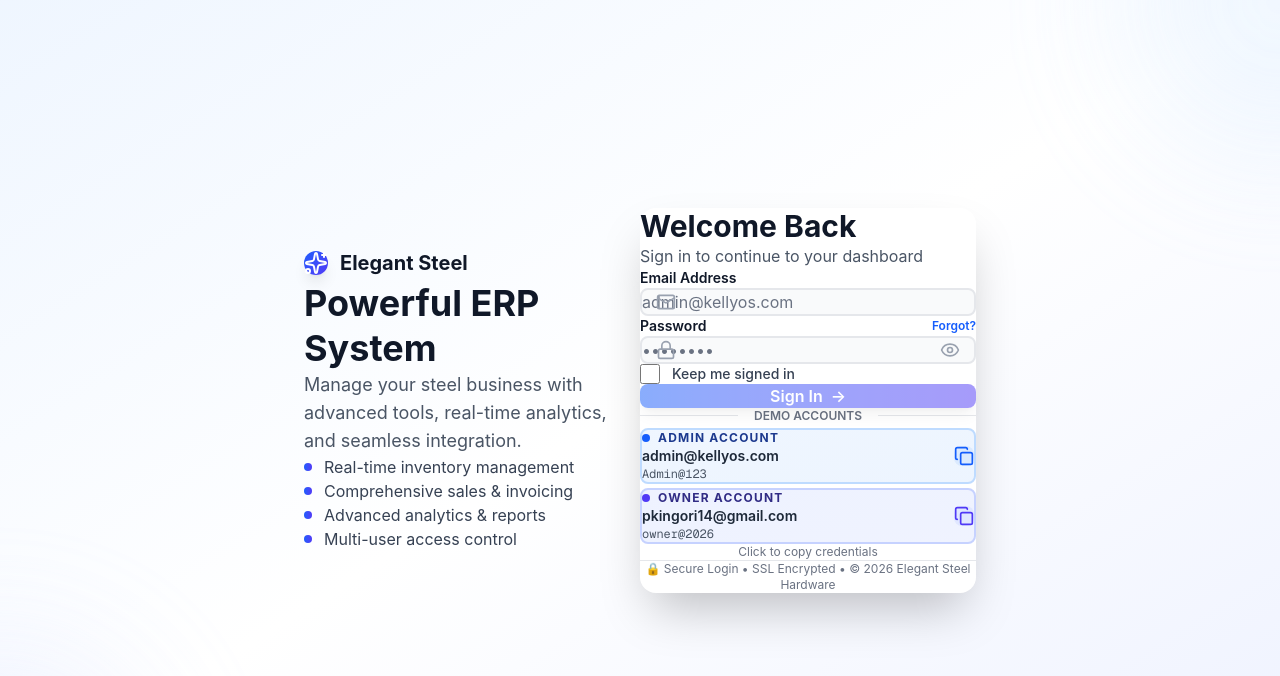
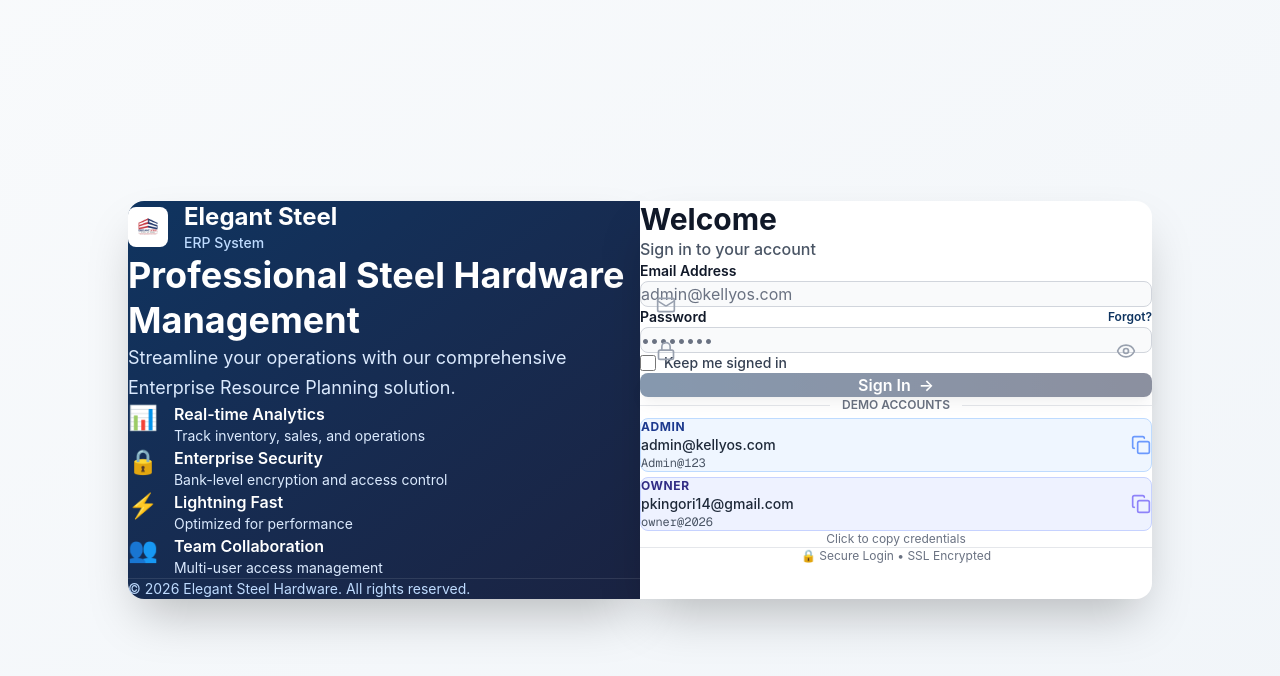
Before and after one commit to kellyworkos00-droid/elegant-140, a Next.js app: page /login in a window 1280 px wide. Shown: the top 676 px of the page. Built offline with nearby package versions, Linux system fonts and the light colour scheme.

Commit message:
Fix: Professional enterprise login UI with corporate design

```diff
--- a/app/login/page.tsx
+++ b/app/login/page.tsx
@@ -4,7 +4,7 @@ import { FormEvent, useState } from "react";
 import { useRouter } from "next/navigation";
 import Image from "next/image";
 import toast from "react-hot-toast";
-import { Lock, Mail, Loader2, Eye, EyeOff, Copy, Check, Sparkles } from "lucide-react";
+import { Lock, Mail, Loader2, Eye, EyeOff, Copy, Check } from "lucide-react";
 
 export default function LoginPage() {
   const router = useRouter();
@@ -50,112 +50,132 @@ export default function LoginPage() {
   };
 
   return (
-    <div className="min-h-screen bg-gradient-to-br from-blue-50 via-white to-indigo-50 flex items-center justify-center p-4 relative overflow-hidden">
-      {/* Animated Background Elements */}
-      <div className="absolute -top-40 -right-40 w-80 h-80 bg-blue-200/30 rounded-full blur-3xl animate-pulse"></div>
-      <div className="absolute -bottom-40 -left-40 w-80 h-80 bg-indigo-200/30 rounded-full blur-3xl animate-pulse animation-delay-2000"></div>
-
-      <div className="relative z-10 w-full max-w-2xl">
-        <div className="grid md:grid-cols-2 gap-8 md:gap-0 items-center">
-          {/* Left Side - Branding (Hidden on mobile) */}
-          <div className="hidden md:flex flex-col justify-center pl-8">
-            <div className="space-y-6">
-              <div className="inline-flex items-center gap-3 w-fit">
-                <div className="p-3 bg-gradient-to-br from-blue-600 to-indigo-600 rounded-xl shadow-lg">
-                  <Sparkles className="w-6 h-6 text-white" />
+    <div className="min-h-screen bg-gradient-to-br from-slate-50 to-slate-100 flex items-center justify-center p-4">
+      <div className="w-full max-w-5xl">
+        <div className="grid lg:grid-cols-2 gap-0 items-stretch">
+          {/* Left Panel - Branding */}
+          <div className="hidden lg:flex flex-col justify-between p-12 bg-gradient-to-br from-[#0f3460] to-[#1a2342] rounded-l-2xl shadow-2xl">
+            <div>
+              <div className="flex items-center gap-4 mb-12">
+                <div className="p-3 bg-white/10 rounded-xl backdrop-blur-sm">
+                  <Image
+                    src="/logo.png"
+                    alt="Elegant Steel"
+                    width={40}
+                    height={40}
+                    priority
+                    className="rounded-lg"
+                  />
                 </div>
-                <span className="font-bold text-xl text-gray-900">Elegant Steel</span>
+                <div>
+                  <h1 className="text-2xl font-bold text-white">Elegant Steel</h1>
+                  <p className="text-blue-200 text-sm font-medium">ERP System</p>
+                </div>
               </div>
 
+              <div className="space-y-8">
                 <div>
-                <h2 className="text-4xl font-bold text-gray-900 leading-tight mb-3">
-                  Powerful ERP System
+                  <h2 className="text-4xl font-bold text-white mb-4 leading-tight">
+                    Professional Steel Hardware Management
                   </h2>
-                <p className="text-lg text-gray-600">
-                  Manage your steel business with advanced tools, real-time analytics, and seamless integration.
+                  <p className="text-blue-100 text-lg leading-relaxed">
+                    Streamline your operations with our comprehensive Enterprise Resource Planning solution.
                   </p>
                 </div>
 
-              <div className="space-y-3 pt-4">
+                <div className="space-y-4">
                   {[
-                  "Real-time inventory management",
-                  "Comprehensive sales & invoicing",
-                  "Advanced analytics & reports",
-                  "Multi-user access control"
-                ].map((item, i) => (
-                  <div key={i} className="flex items-center gap-3 text-gray-700">
-                    <div className="w-2 h-2 bg-gradient-to-r from-blue-600 to-indigo-600 rounded-full"></div>
-                    {item}
+                    { icon: "📊", title: "Real-time Analytics", desc: "Track inventory, sales, and operations" },
+                    { icon: "🔒", title: "Enterprise Security", desc: "Bank-level encryption and access control" },
+                    { icon: "⚡", title: "Lightning Fast", desc: "Optimized for performance" },
+                    { icon: "👥", title: "Team Collaboration", desc: "Multi-user access management" }
+                  ].map((feature, i) => (
+                    <div key={i} className="flex items-start gap-4">
+                      <span className="text-2xl flex-shrink-0">{feature.icon}</span>
+                      <div>
+                        <p className="text-white font-semibold">{feature.title}</p>
+                        <p className="text-blue-100 text-sm">{feature.desc}</p>
+                      </div>
                     </div>
                   ))}
                 </div>
               </div>
             </div>
 
-          {/* Right Side - Login Form */}
-          <div className="bg-white rounded-2xl shadow-2xl p-8 md:p-10">
-            {/* Header */}
-            <div className="text-center md:text-left mb-8">
-              <div className="flex md:hidden justify-center mb-6">
+            <div className="pt-8 border-t border-white/10">
+              <p className="text-blue-200 text-sm">
+                © 2026 Elegant Steel Hardware. All rights reserved.
+              </p>
+            </div>
+          </div>
+
+          {/* Right Panel - Login Form */}
+          <div className="bg-white p-8 lg:p-12 rounded-r-2xl shadow-2xl">
+            {/* Mobile Logo */}
+            <div className="lg:hidden text-center mb-8">
               <Image
                 src="/logo.png"
                 alt="Elegant Steel"
-                  width={56}
-                  height={56}
+                width={48}
+                height={48}
                 priority
-                  className="rounded-lg"
+                className="rounded-lg mx-auto mb-4"
               />
-              </div>
-              <h1 className="text-3xl font-bold text-gray-900 mb-2">Welcome Back</h1>
-              <p className="text-gray-600">Sign in to continue to your dashboard</p>
+              <h1 className="text-2xl font-bold text-gray-900">Elegant Steel</h1>
             </div>
 
-            {/* Form */}
-            <form onSubmit={handleSubmit} className="space-y-5">
-              {/* Email Input */}
+            {/* Header */}
+            <div className="mb-8">
+              <h2 className="text-3xl font-bold text-gray-900 mb-2">Welcome</h2>
+              <p className="text-gray-600 font-medium">Sign in to your account</p>
+            </div>
+
+            {/* Login Form */}
+            <form onSubmit={handleSubmit} className="space-y-6">
+              {/* Email */}
               <div>
                 <label className="block text-sm font-semibold text-gray-900 mb-2">
                   Email Address
                 </label>
-                <div className="relative group">
-                  <Mail className="absolute left-4 top-1/2 -translate-y-1/2 w-5 h-5 text-gray-400 group-focus-within:text-blue-600 transition-colors duration-300" />
+                <div className="relative">
+                  <Mail className="absolute left-4 top-3.5 w-5 h-5 text-gray-400" />
                   <input
                     type="email"
                     value={email}
                     onChange={(e) => setEmail(e.target.value)}
                     placeholder="admin@kellyos.com"
-                    className="w-full pl-12 pr-4 py-3 bg-gray-50 border-2 border-gray-200 rounded-lg text-gray-900 placeholder-gray-500 focus:outline-none focus:bg-white focus:border-blue-500 focus:ring-4 focus:ring-blue-100 transition-all duration-300"
+                    className="w-full pl-12 pr-4 py-2.5 bg-gray-50 border border-gray-300 rounded-lg text-gray-900 placeholder-gray-500 focus:outline-none focus:bg-white focus:border-[#0f3460] focus:ring-2 focus:ring-[#0f3460]/10 transition-all"
                     required
                     disabled={isLoading}
                   />
                 </div>
               </div>
 
-              {/* Password Input */}
+              {/* Password */}
               <div>
                 <div className="flex items-center justify-between mb-2">
                   <label className="block text-sm font-semibold text-gray-900">
                     Password
                   </label>
-                  <a href="#" className="text-xs text-blue-600 hover:text-blue-700 font-semibold transition-colors">
+                  <a href="#" className="text-xs text-[#0f3460] hover:text-[#1a2342] font-semibold">
                     Forgot?
                   </a>
                 </div>
-                <div className="relative group">
-                  <Lock className="absolute left-4 top-1/2 -translate-y-1/2 w-5 h-5 text-gray-400 group-focus-within:text-blue-600 transition-colors duration-300" />
+                <div className="relative">
+                  <Lock className="absolute left-4 top-3.5 w-5 h-5 text-gray-400" />
                   <input
                     type={showPassword ? "text" : "password"}
                     value={password}
                     onChange={(e) => setPassword(e.target.value)}
                     placeholder="••••••••"
-                    className="w-full pl-12 pr-12 py-3 bg-gray-50 border-2 border-gray-200 rounded-lg text-gray-900 placeholder-gray-500 focus:outline-none focus:bg-white focus:border-blue-500 focus:ring-4 focus:ring-blue-100 transition-all duration-300"
+                    className="w-full pl-12 pr-12 py-2.5 bg-gray-50 border border-gray-300 rounded-lg text-gray-900 placeholder-gray-500 focus:outline-none focus:bg-white focus:border-[#0f3460] focus:ring-2 focus:ring-[#0f3460]/10 transition-all"
                     required
                     disabled={isLoading}
                   />
                   <button
                     type="button"
                     onClick={() => setShowPassword(!showPassword)}
-                    className="absolute right-4 top-1/2 -translate-y-1/2 text-gray-400 hover:text-gray-600 transition-colors duration-300"
+                    className="absolute right-4 top-3.5 text-gray-400 hover:text-gray-600 transition-colors"
                     disabled={isLoading}
                   >
                     {showPassword ? <EyeOff size={20} /> : <Eye size={20} />}
@@ -164,10 +184,10 @@ export default function LoginPage() {
               </div>
 
               {/* Remember Me */}
-              <label className="flex items-center gap-3 cursor-pointer pt-2">
+              <label className="flex items-center gap-2 cursor-pointer">
                 <input
                   type="checkbox"
-                  className="w-5 h-5 rounded-lg border-2 border-gray-300 text-blue-600 cursor-pointer accent-blue-600 focus:ring-blue-500 focus:ring-2 transition-colors"
+                  className="w-4 h-4 rounded border-gray-300 text-[#0f3460] cursor-pointer accent-[#0f3460]"
                   disabled={isLoading}
                 />
                 <span className="text-sm font-medium text-gray-700">Keep me signed in</span>
@@ -177,11 +197,11 @@ export default function LoginPage() {
               <button
                 type="submit"
                 disabled={isLoading || !email || !password}
-                className="w-full py-3 px-4 mt-6 bg-gradient-to-r from-blue-600 to-indigo-600 hover:from-blue-700 hover:to-indigo-700 text-white font-semibold rounded-lg transition-all duration-300 flex items-center justify-center gap-2 disabled:opacity-50 disabled:cursor-not-allowed shadow-lg hover:shadow-xl hover:-translate-y-1 active:translate-y-0 transform"
+                className="w-full py-2.5 px-4 mt-8 bg-gradient-to-r from-[#0f3460] to-[#1a2342] hover:from-[#1a2342] hover:to-[#0f3460] text-white font-semibold rounded-lg transition-all duration-300 flex items-center justify-center gap-2 disabled:opacity-50 disabled:cursor-not-allowed shadow-lg hover:shadow-xl"
               >
                 {isLoading ? (
                   <>
-                    <Loader2 className="w-5 h-5 animate-spin" />
+                    <Loader2 className="w-4 h-4 animate-spin" />
                     <span>Signing in...</span>
                   </>
                 ) : (
@@ -194,64 +214,50 @@ export default function LoginPage() {
             </form>
 
             {/* Divider */}
-            <div className="my-7 flex items-center gap-4">
+            <div className="my-8 flex items-center gap-3">
               <div className="flex-1 h-px bg-gray-200"></div>
               <span className="text-xs font-semibold text-gray-500 uppercase">Demo Accounts</span>
               <div className="flex-1 h-px bg-gray-200"></div>
             </div>
 
-            {/* Credential Cards */}
+            {/* Demo Credentials */}
             <div className="space-y-3">
-              {/* Admin Card */}
+              {/* Admin */}
               <button
                 type="button"
                 onClick={() => copyToClipboard("admin@kellyos.com / Admin@123", "admin")}
-                className="w-full p-4 text-left bg-gradient-to-br from-blue-50 to-blue-100/50 border-2 border-blue-200 rounded-lg hover:shadow-md hover:border-blue-400 transition-all duration-300 group"
+                className="w-full p-3 text-left bg-blue-50 border border-blue-200 rounded-lg hover:bg-blue-100 hover:border-blue-300 transition-all group"
               >
                 <div className="flex items-center justify-between gap-3">
-                  <div>
-                    <div className="flex items-center gap-2 mb-1">
-                      <span className="inline-block w-2 h-2 bg-blue-600 rounded-full"></span>
-                      <p className="text-xs font-bold text-blue-900 uppercase tracking-widest">Admin Account</p>
-                    </div>
-                    <p className="text-sm font-semibold text-gray-800">admin@kellyos.com</p>
-                    <p className="text-xs text-gray-600 font-mono mt-0.5">Admin@123</p>
+                  <div className="min-w-0">
+                    <p className="text-xs font-bold text-blue-900 uppercase tracking-wider">Admin</p>
+                    <p className="text-sm font-medium text-gray-800 truncate">admin@kellyos.com</p>
+                    <p className="text-xs text-gray-600 font-mono">Admin@123</p>
                   </div>
                   {copiedCredential === "admin" ? (
-                    <div className="flex-shrink-0 p-2 bg-green-100 rounded-lg">
-                      <Check className="w-5 h-5 text-green-600" />
-                    </div>
+                    <Check className="w-5 h-5 text-green-600 flex-shrink-0" />
                   ) : (
-                    <div className="flex-shrink-0 p-2 bg-blue-100 rounded-lg group-hover:bg-blue-200 transition-colors">
-                      <Copy className="w-5 h-5 text-blue-600" />
-                    </div>
+                    <Copy className="w-5 h-5 text-blue-600 flex-shrink-0 opacity-60 group-hover:opacity-100 transition-opacity" />
                   )}
                 </div>
               </button>
 
-              {/* Owner Card */}
+              {/* Owner */}
               <button
                 type="button"
                 onClick={() => copyToClipboard("pkingori14@gmail.com / owner@2026", "owner")}
-                className="w-full p-4 text-left bg-gradient-to-br from-indigo-50 to-indigo-100/50 border-2 border-indigo-200 rounded-lg hover:shadow-md hover:border-indigo-400 transition-all duration-300 group"
+                className="w-full p-3 text-left bg-indigo-50 border border-indigo-200 rounded-lg hover:bg-indigo-100 hover:border-indigo-300 transition-all group"
               >
                 <div className="flex items-center justify-between gap-3">
-                  <div>
-                    <div className="flex items-center gap-2 mb-1">
-                      <span className="inline-block w-2 h-2 bg-indigo-600 rounded-full"></span>
-                      <p className="text-xs font-bold text-indigo-900 uppercase tracking-widest">Owner Account</p>
-                    </div>
-                    <p className="text-sm font-semibold text-gray-800">pkingori14@gmail.com</p>
-                    <p className="text-xs text-gray-600 font-mono mt-0.5">owner@2026</p>
+                  <div className="min-w-0">
+                    <p className="text-xs font-bold text-indigo-900 uppercase tracking-wider">Owner</p>
+                    <p className="text-sm font-medium text-gray-800 truncate">pkingori14@gmail.com</p>
+                    <p className="text-xs text-gray-600 font-mono">owner@2026</p>
                   </div>
                   {copiedCredential === "owner" ? (
-                    <div className="flex-shrink-0 p-2 bg-green-100 rounded-lg">
-                      <Check className="w-5 h-5 text-green-600" />
-                    </div>
+                    <Check className="w-5 h-5 text-green-600 flex-shrink-0" />
                   ) : (
-                    <div className="flex-shrink-0 p-2 bg-indigo-100 rounded-lg group-hover:bg-indigo-200 transition-colors">
-                      <Copy className="w-5 h-5 text-indigo-600" />
-                    </div>
+                    <Copy className="w-5 h-5 text-indigo-600 flex-shrink-0 opacity-60 group-hover:opacity-100 transition-opacity" />
                   )}
                 </div>
               </button>
@@ -262,7 +268,7 @@ export default function LoginPage() {
             {/* Footer */}
             <div className="mt-8 pt-6 border-t border-gray-200 text-center">
               <p className="text-xs text-gray-500">
-                🔒 Secure Login • SSL Encrypted • © 2026 Elegant Steel Hardware
+                🔒 Secure Login • SSL Encrypted
               </p>
             </div>
           </div>
```
Lines whose indentation alone changed are shown as unchanged.
